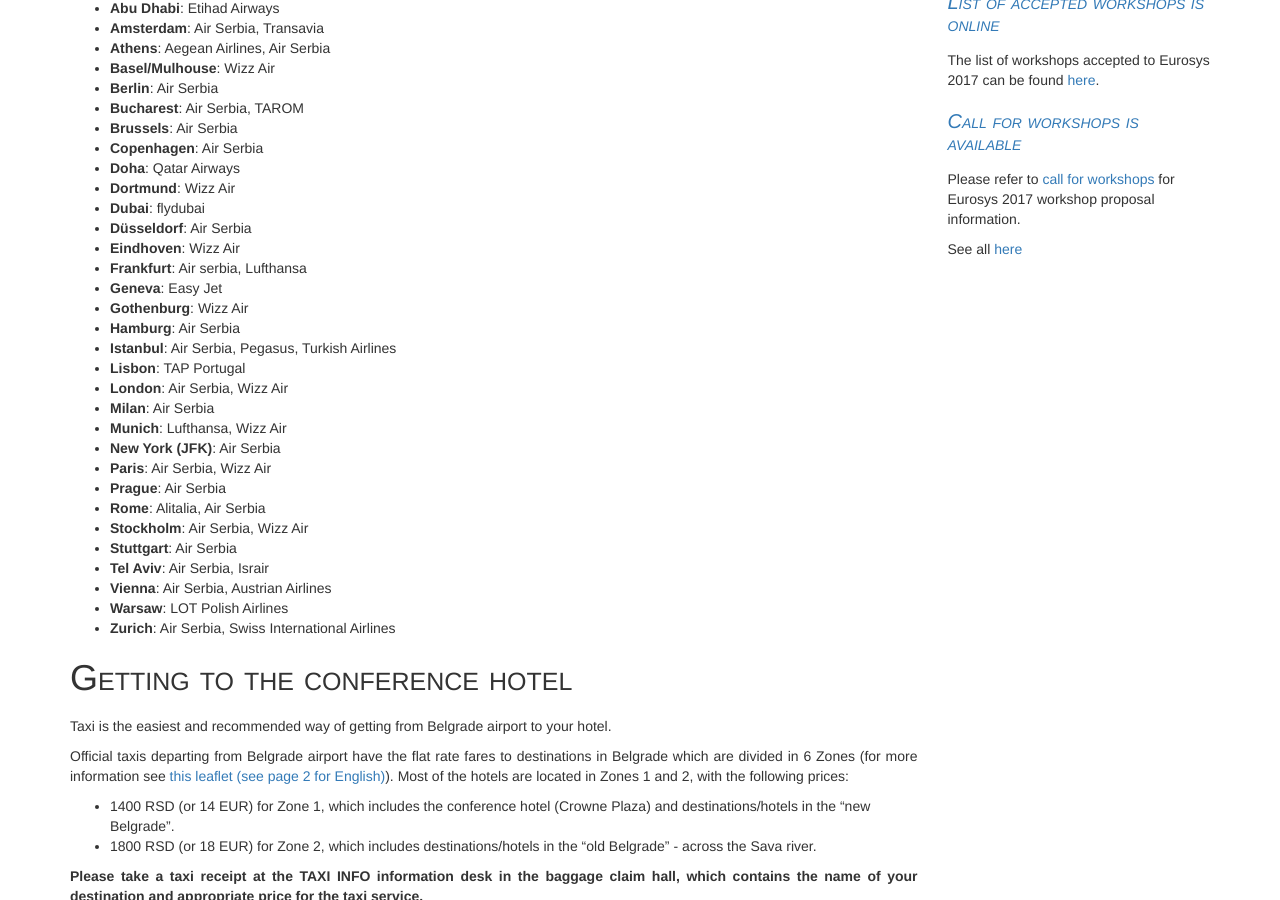
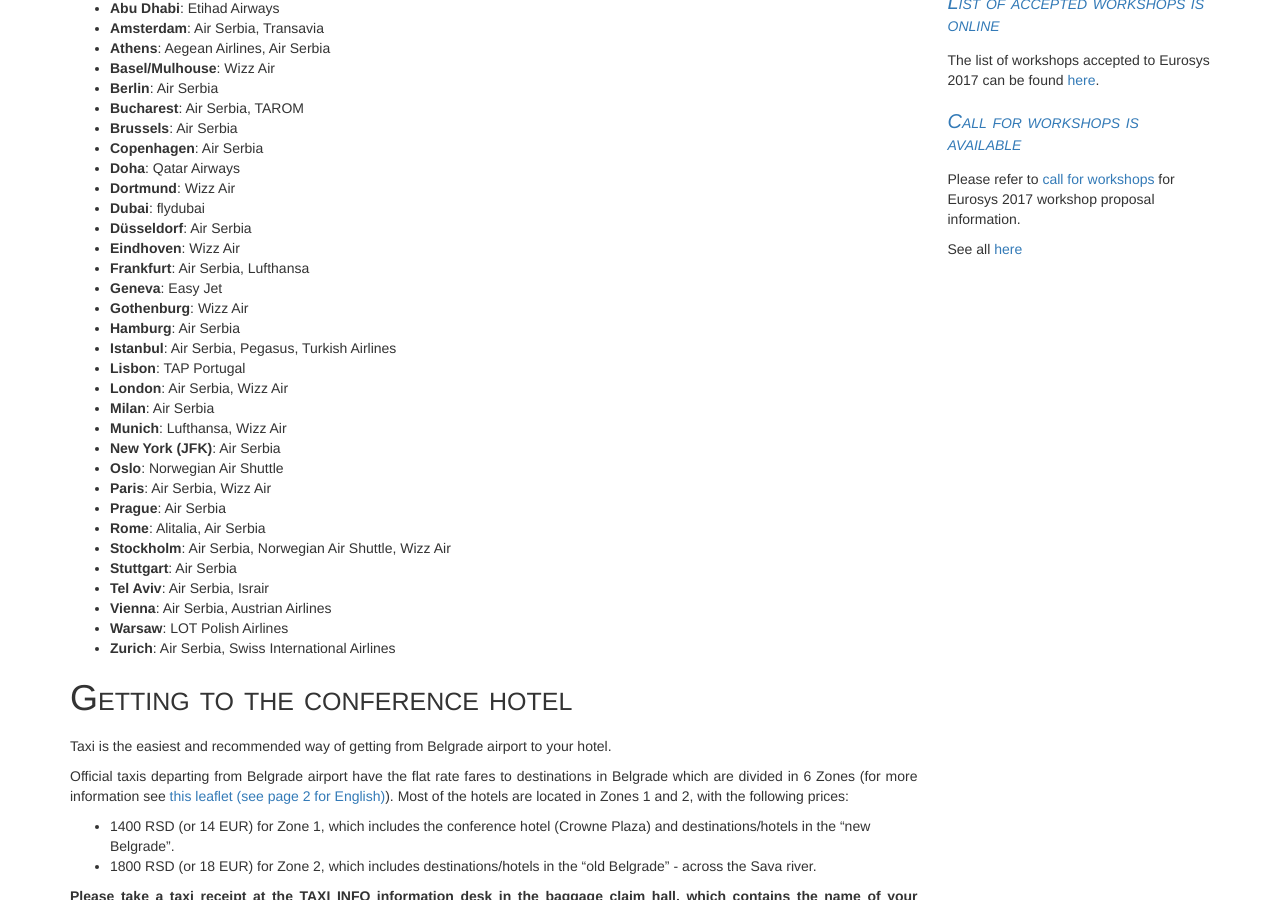
Before and after one commit to eurosys-chapter/2017, a Jekyll site: the page built from venue/travel.md, in a window 1280 px wide and 900 px high, scrolled down 436 px. Built offline with Jekyll 4.4.1, drawn with Linux system fonts in a browser that asks for light colours; nearby versions of some CDN libraries.

Commit message:
Signed-off-by: Marko Vukolic <mvu@zurich.ibm.com>

```diff
--- a/venue/travel.md
+++ b/venue/travel.md
@@ -24,7 +24,7 @@ Below is an incomplete overview of major cities with direct connection to Belgra
 * **Dubai**: flydubai
 * **Düsseldorf**: Air Serbia
 * **Eindhoven**: Wizz Air
-* **Frankfurt**: Air serbia, Lufthansa
+* **Frankfurt**: Air Serbia, Lufthansa
 * **Geneva**: Easy Jet
 * **Gothenburg**: Wizz Air
 * **Hamburg**: Air Serbia
@@ -34,10 +34,11 @@ Below is an incomplete overview of major cities with direct connection to Belgra
 * **Milan**: Air Serbia
 * **Munich**: Lufthansa, Wizz Air
 * **New York (JFK)**: Air Serbia
+* **Oslo**: Norwegian Air Shuttle
 * **Paris**: Air Serbia, Wizz Air
 * **Prague**: Air Serbia
 * **Rome**: Alitalia, Air Serbia
-* **Stockholm**: Air Serbia, Wizz Air
+* **Stockholm**: Air Serbia, Norwegian Air Shuttle, Wizz Air
 * **Stuttgart**: Air Serbia
 * **Tel Aviv**: Air Serbia, Israir
 * **Vienna**: Air Serbia, Austrian Airlines
```
